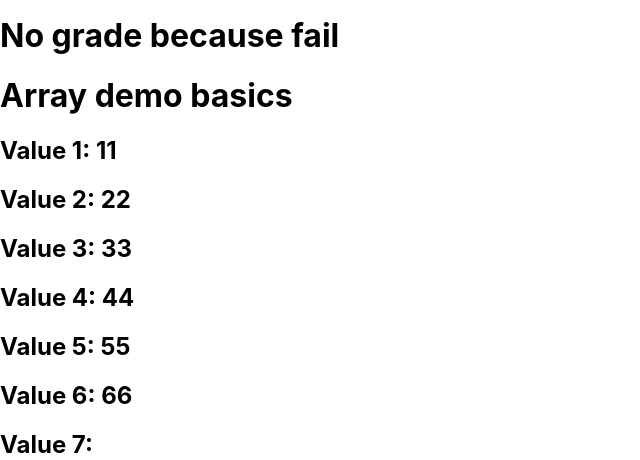
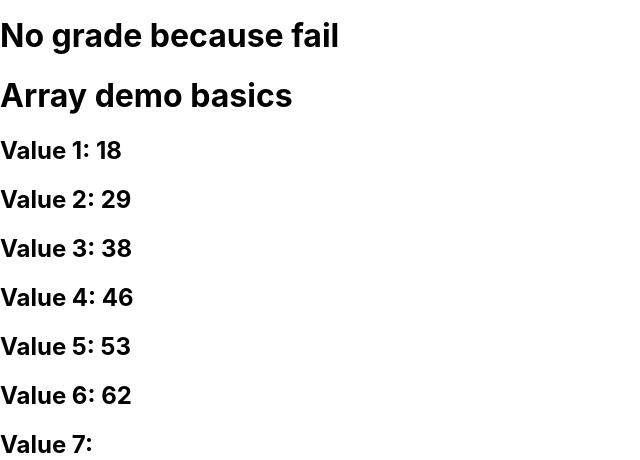
Before and after one commit to mu-kumaran/reacttutorial, a React (Create React App) app: page / in a window 1280 px wide. Shown: the part 820-1280 px from the top of the page, without its empty margins (0-640 px from the left). Built offline with nearby package versions, Linux system fonts and the light colour scheme.

Commit message:
addition

```diff
--- a/src/App.js
+++ b/src/App.js
@@ -19,7 +19,7 @@ function Manoj()
   var mark1 = 35,mark2 = 25;
   var avg=67;
   var result = "fail";
-  var arr = [11,22,33,44,55,66];
+  var arr = [18,29,38,46,53,62];
   var sobj = {
     rollno : 1001,
     name : "Manoj",
```
